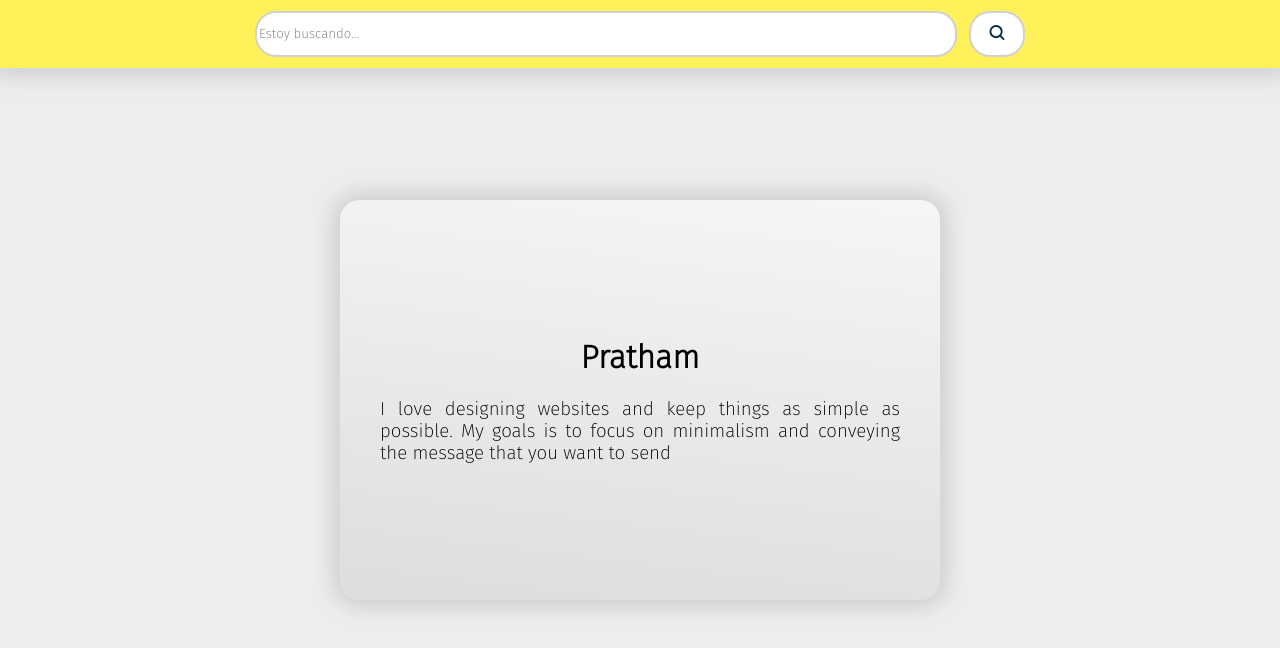
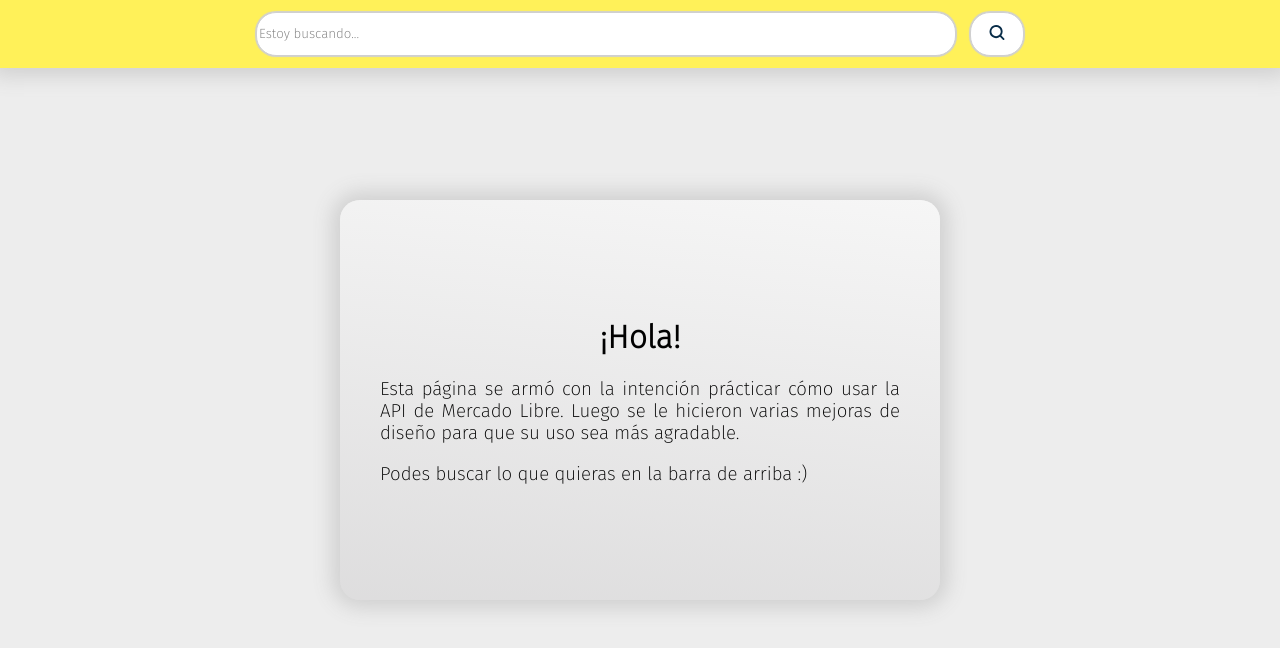
Before and after one commit to ghiglionemag/meli-api, a plain HTML site: page index.html in a window 1280 px wide. Drawn offline with Linux system fonts and the light colour scheme.

Commit message:
Se agregó texto a la card del home

```diff
--- a/index.css
+++ b/index.css
@@ -149,11 +149,11 @@ h3 {
   .content__results__item {
     display: flex;
     flex-direction: column;
-   justify-content: space-around;
-   align-items: center;
+    justify-content: space-around;
+    align-items: center;
 
     min-width: 300px;
-    height: 280px ;
+    height: 280px;
   }
 }
 
--- a/index.html
+++ b/index.html
@@ -28,8 +28,9 @@
     <div class="content">
     <div class="home-container">
   <div class="home-content">
-    <h1>Pratham</h1>
-    <h3>I love designing websites and keep things as simple as possible. My goals is to focus on minimalism and conveying the message that you want to send</h3>
+    <h1>¡Hola!</h1>
+    <h3>Esta página se armó con la intención prácticar cómo usar la API de Mercado Libre. Luego se le hicieron varias mejoras de diseño para que su uso sea más agradable.</h3>
+    <h3> Podes buscar lo que quieras en la barra de arriba :) </h3>
   </div>
 </div>
   </body>
--- a/index.js
+++ b/index.js
@@ -57,6 +57,7 @@ function main() {
     fetch("https://api.mercadolibre.com/sites/MLA/search?q=" + inputQuery)
       .then((response) => response.json())
       .then((data) => search(data.results));
+      console.log(data.resultss)
   });
 }
 main();
```
